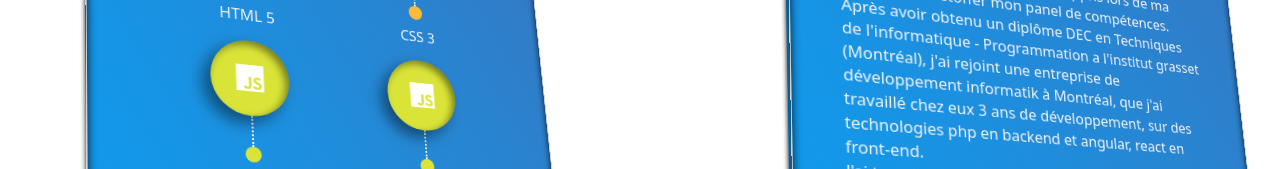
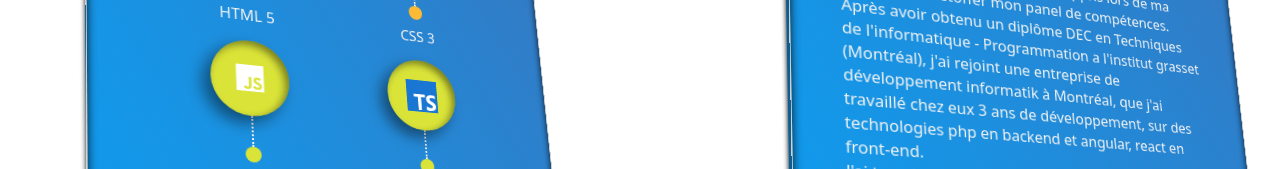
Before and after one commit to Sof-dev/sof-dev.github.io, an Angular app: page /competences in a window 1280 px wide. Shown: the part 430-599 px from the top of the page. Built offline with nearby package versions, Linux system fonts and the light colour scheme.

Commit message:
competences

```diff
--- a/src/app/component/competences/competences.component.html
+++ b/src/app/component/competences/competences.component.html
@@ -24,7 +24,9 @@
               <div class="title">Javascript</div>
             </li>
               <li style="--accent-color:#DAE438">
-              <div class="icon"><i class="fa-brands fa-js"></i></div>
+              <div class="icon"><i><svg xmlns="http://www.w3.org/2000/svg" x="0px" y="0px" width="48" height="48" viewBox="0 0 48 48">
+                <rect width="36" height="36" x="6" y="6" fill="#1976d2"></rect><polygon fill="#fff" points="27.49,22 14.227,22 14.227,25.264 18.984,25.264 18.984,40 22.753,40 22.753,25.264 27.49,25.264"></polygon><path fill="#fff" d="M39.194,26.084c0,0-1.787-1.192-3.807-1.192s-2.747,0.96-2.747,1.986 c0,2.648,7.381,2.383,7.381,7.712c0,8.209-11.254,4.568-11.254,4.568V35.22c0,0,2.152,1.622,4.733,1.622s2.483-1.688,2.483-1.92 c0-2.449-7.315-2.449-7.315-7.878c0-7.381,10.658-4.469,10.658-4.469L39.194,26.084z"></path>
+              </svg></i></div>
               <div class="title">TypeScript</div>
             </li>
             <li style="--accent-color:#6610f2">
```
